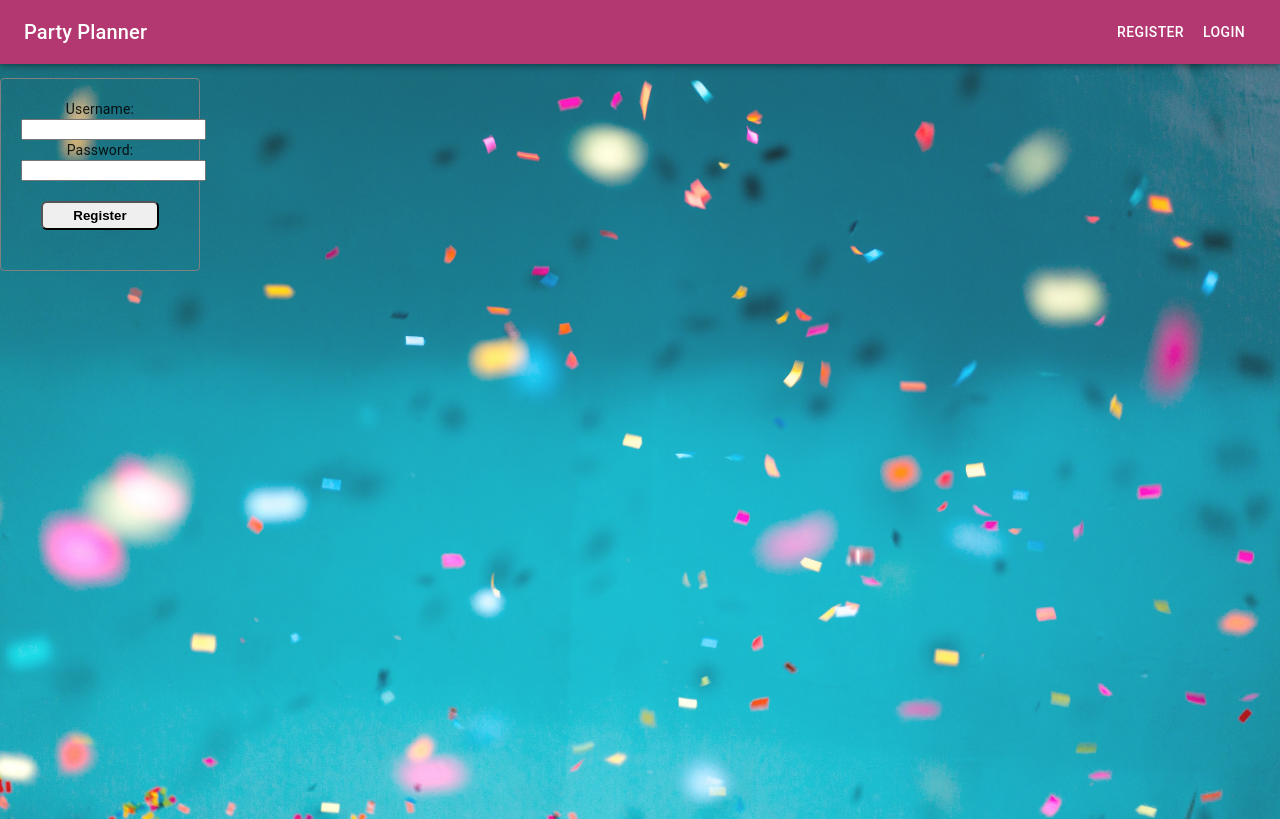
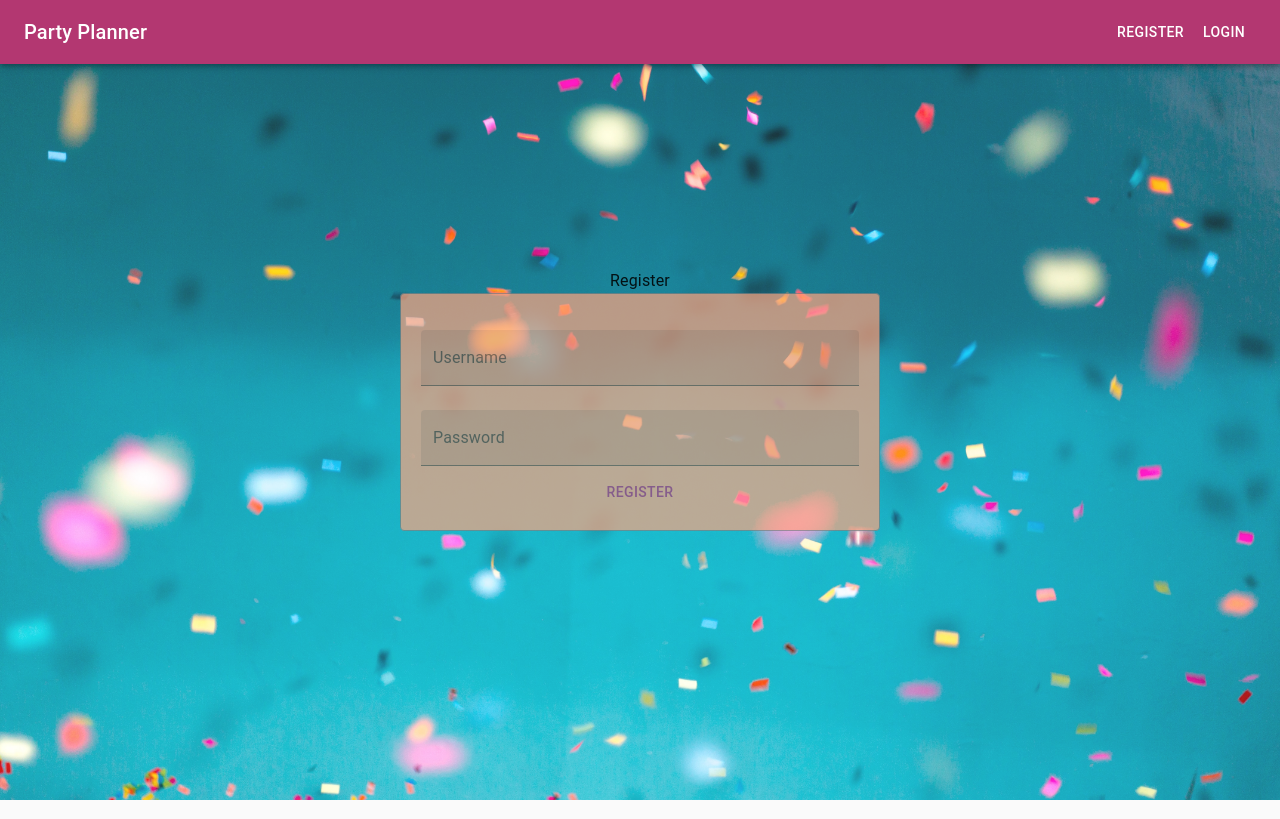
Before and after one commit to bw-party-planner-july-2019/fe-party-planner, a React (Create React App) app: page /register in a window 1280 px wide. Built offline with nearby package versions, Linux system fonts and the light colour scheme.

Commit message:
Login Styling a Work In Progress

```diff
--- a/src/components/Login.jsx
+++ b/src/components/Login.jsx
@@ -1,15 +1,34 @@
-import React, { useState, useContext, useEffect } from 'react';
+import React, {useState, useContext, useEffect} from 'react';
 import styled from 'styled-components';
 import {ActionsContext} from '../contexts/ActionsContext';
 import {useSelector} from 'react-redux';
-import jwt_decode from 'jwt-decode'
+import jwt_decode from 'jwt-decode';
+import TextField from '@material-ui/core/TextField';
+import {makeStyles} from '@material-ui/core/styles';
+import Button from '@material-ui/core/Button';
+import Typography from '@material-ui/core/Typography';
+
+const useStyles = makeStyles(theme => ({
+  container: {
+    display: 'flex',
+    justifyContent: 'center',
+    alignItems: 'center',
+    width: '100%',
+    height: '100vh',
+    flexDirection: 'column'
+  },
+  formShow: {
+    backgroundColor: '#FEA47F',
+    opacity: '0.7'
+  }
+}));
 
 const CoolForm = styled.form`
   text-align: center;
   padding: 20px;
   border: 1px solid gray;
   border-radius: 4px;
-  width: 200px;
+  width: 480px;
   display: flex;
   flex-direction: column;
 `;
@@ -21,79 +40,81 @@ const CoolButton = styled.button`
   border-radius: 6px;
 `;
 
+function Login(props) {
+  const classes=useStyles();
+  const isAuth = useSelector(state => state.auth.isAuth);
+  const [user, setUser] = useState({username: '', password: ''});
+  const [isRegister, setIsRegister] = useState(false);
+  const {authActions: {login, register, welcomeBack, logout}} = useContext(
+      ActionsContext);
 
-function Login(props) {
-  const isAuth = useSelector(state=>state.auth.isAuth);
-  const errors = useSelector(state=>state.auth.errors);
-  const [user, setUser] = useState({ username: "", password: ""});
-  const [isRegister, setIsRegister] = useState(false);
-  const {authActions: {login, register, welcomeBack, logout}} = useContext(ActionsContext);
-
-  useEffect(()=> {
+  useEffect(() => {
     if (localStorage.getItem('token')) {
       const {exp} = jwt_decode(JSON.parse(localStorage.getItem('token')));
       const currentDate = Date.now() / 1000;
-      exp > currentDate ? welcomeBack(localStorage.getItem('token')) : logout();
+      exp > currentDate ? welcomeBack() : logout();
     }
   }, []);
 
-  useEffect(()=> {
-    isAuth && props.history.push('/dashboard')
-  },[isAuth])
+  useEffect(() => {
+    isAuth && props.history.push('/dashboard');
+  }, [isAuth]);
 
-  useEffect(()=> {
+  useEffect(() => {
     if (props.location.pathname === '/') {
-      setIsRegister(false)
+      setIsRegister(false);
     } else if (props.location.pathname === '/register') {
       setIsRegister(true);
     }
   }, [props.location.pathname]);
 
   const handleChange = event => {
-    console.log(user, "userbefore");
-    setUser({ ...user, [event.target.name]: event.target.value });
+    console.log(user, 'userbefore');
+    setUser({...user, [event.target.name]: event.target.value});
   };
 
   const handleSubmit = async event => {
     event.preventDefault();
-    console.log(user.username);
-    console.log(user.password);
-    console.log(isRegister);
     if (isRegister) {
       register(user);
     } else {
       login(user);
     }
-  }
-
-
+  };
 
   return (
-    <div className="Login">
-      {console.log(user, "userafter")}
-      <h1>{isRegister ? 'Register' : 'Login'}</h1>
-      <CoolForm onSubmit={event => handleSubmit(event)}>
-        <label>
-         Username:
-          <input
-            type="text"
-            name="username"
-            value={user.username}
-            onChange={event => handleChange(event)}
-          />
-          </label>
-        <label>
-          Password:
-          <input
-            type="text"
-            name="password"
-            value={user.password}
-            onChange={event => handleChange(event)}
-          />
-        </label>
-        <CoolButton>{isRegister ? 'Register' : 'Login'}</CoolButton>
-      </CoolForm>
-    </div>
+      <div className={classes.container}>
+        {console.log(user, 'userafter')}
+        <Typography component='h1'>{isRegister ? 'Register' : 'Login'}</Typography>
+        <CoolForm onSubmit={event => handleSubmit(event)} className={classes.formShow}>
+          <TextField id='username' name='username' value={user.username}
+                     onChange={handleChange} label='Username' margin='normal'
+                     variant='filled'/>
+          <TextField id='password' name='password' type='password'
+                     value={user.password} onChange={handleChange}
+                     label='Password' margin='normal' variant='filled'/>
+          {/*<label>*/}
+          {/*  Username:*/}
+          {/*  <input*/}
+          {/*      type="text"*/}
+          {/*      name="username"*/}
+          {/*      value={user.username}*/}
+          {/*      onChange={event => handleChange(event)}*/}
+          {/*  />*/}
+          {/*</label>*/}
+          {/*<label>*/}
+          {/*  Password:*/}
+          {/*  <input*/}
+          {/*      type="text"*/}
+          {/*      name="password"*/}
+          {/*      value={user.password}*/}
+          {/*      onChange={event => handleChange(event)}*/}
+          {/*  />*/}
+          {/*</label>*/}
+          <Button color='primary' type='submit'>{isRegister ? 'Register' : 'Login'}</Button>
+          {/*<CoolButton>{isRegister ? 'Register' : 'Login'}</CoolButton>*/}
+        </CoolForm>
+      </div>
   );
 }
 
```
